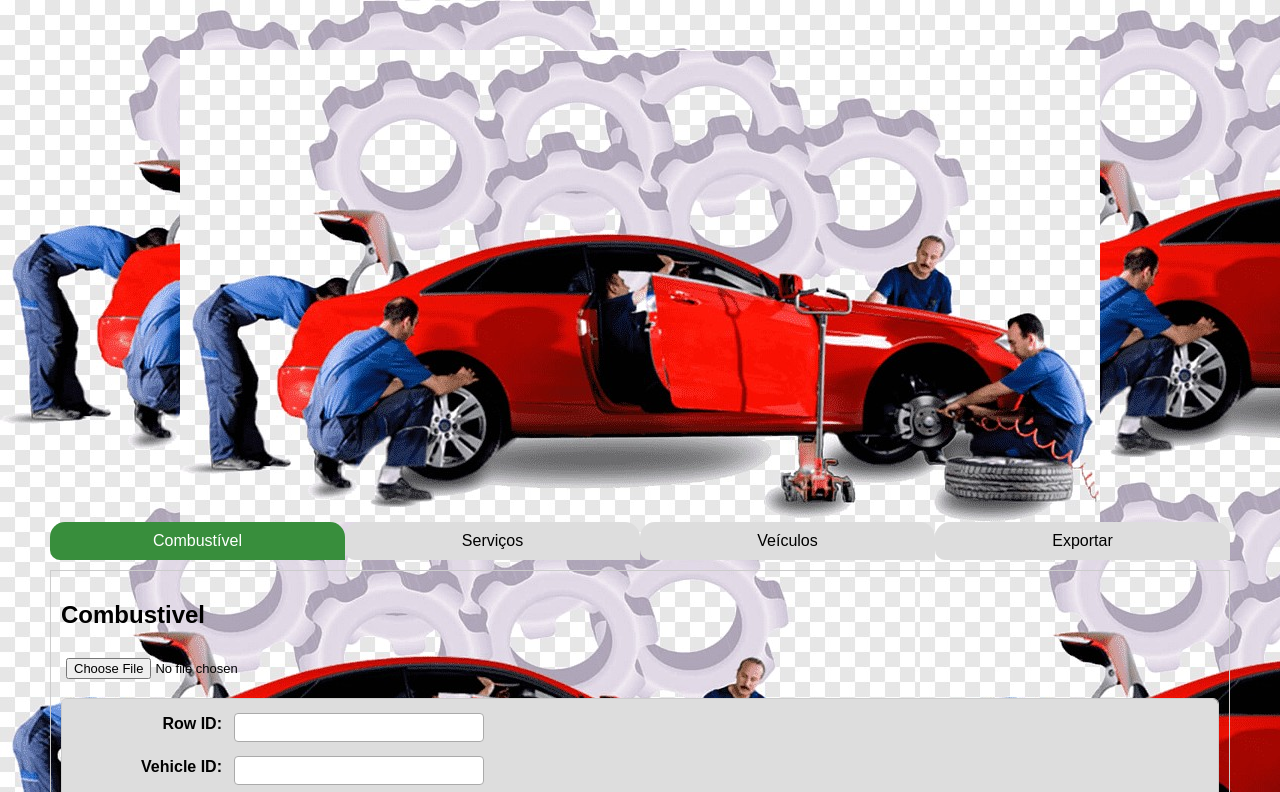
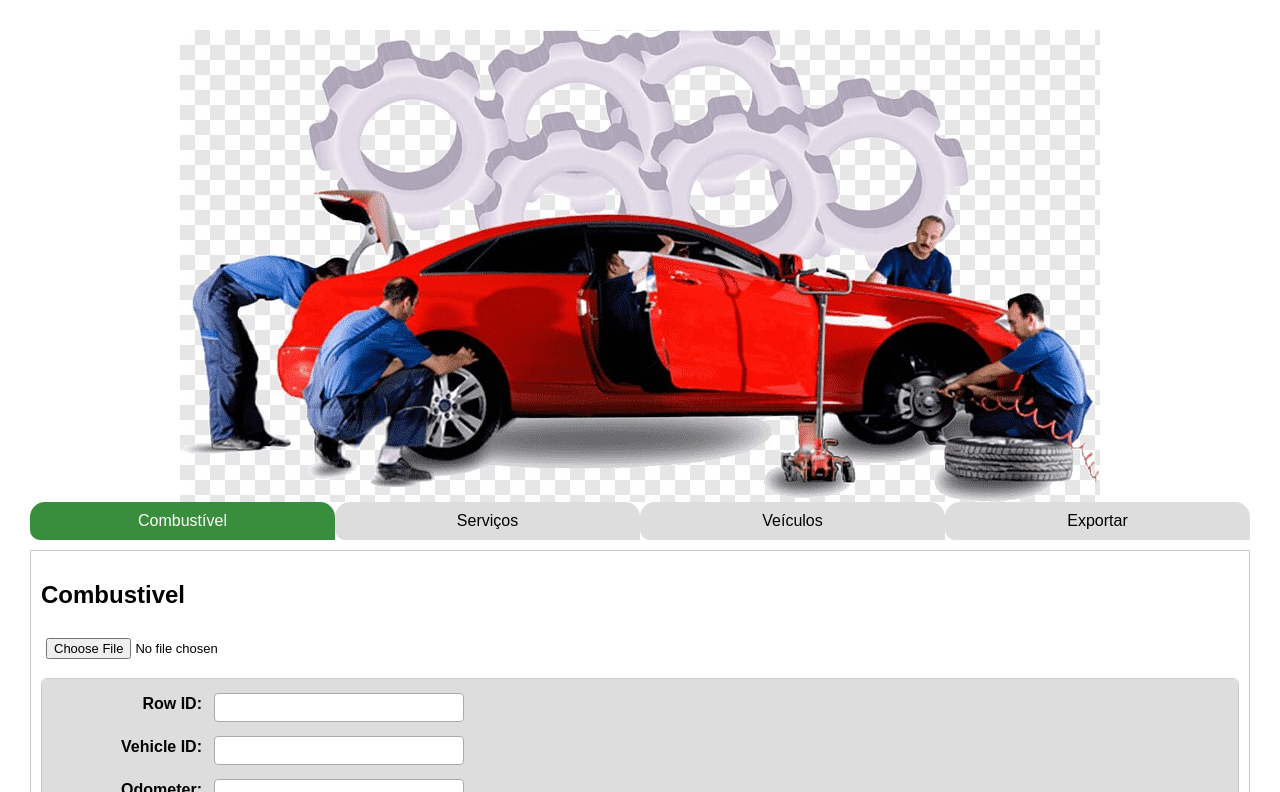
Before and after one commit to mglbap/RegistoManutencoes, a plain HTML site: page index.html in a window 1280 px wide. Shown: the top 792 px of the page. Drawn offline with Linux system fonts and the light colour scheme.

Commit message:
Update index.html

```diff
--- a/index.html
+++ b/index.html
@@ -12,7 +12,7 @@
 body {
   font-family: Arial, sans-serif;
   margin:30px;
-  font-family: Arial, sans-serif; padding: 20px; background-image: url("car-service-car.jpg");
+  /*font-family: Arial, sans-serif; padding: 20px; background-image: url("car-service-car.jpg");*/
 }
 img {
   display: block; /* Faz a imagem ser um bloco */
```
